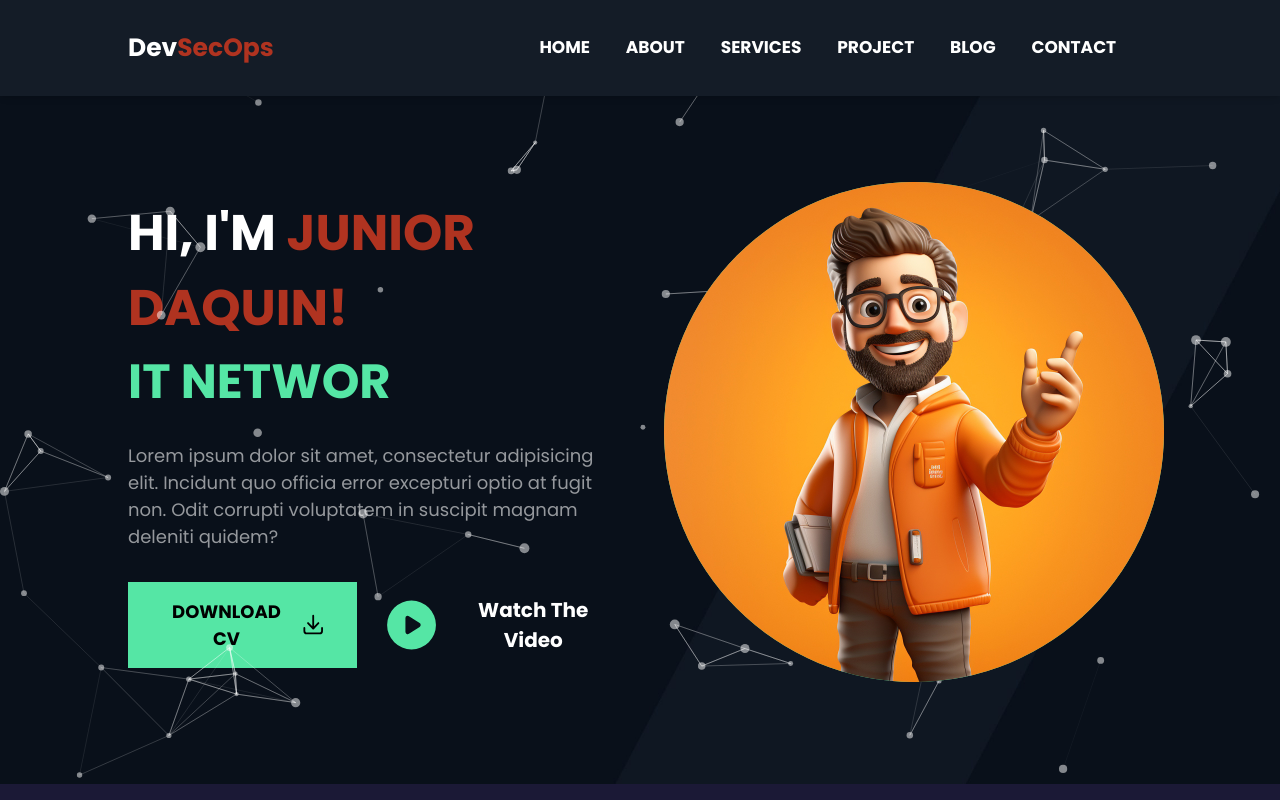
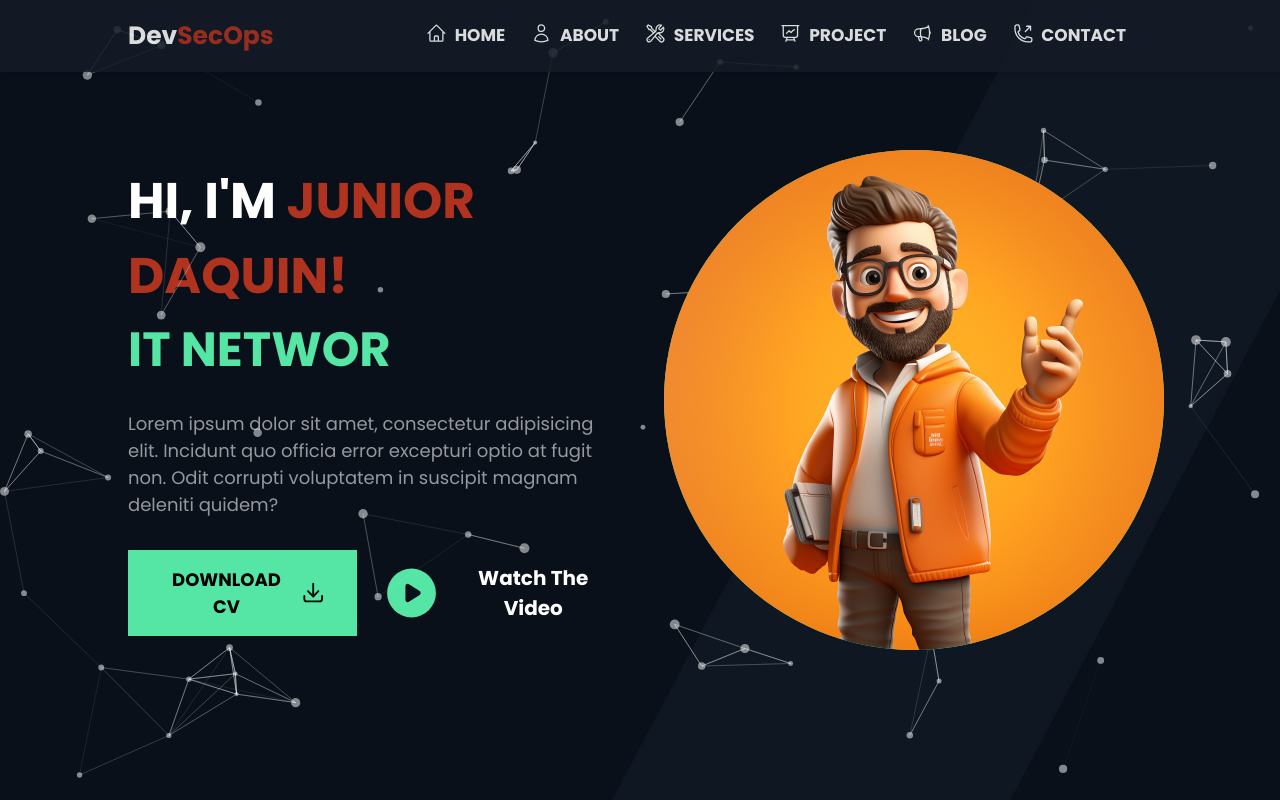
Before and after one commit to derostajunior/portfolio, a Next.js app in the folder my-portfolio/: page / in a window 1280 px wide. Shown: the top 800 px of the page. Built offline with nearby package versions, Linux system fonts and the light colour scheme.

Commit message:
fix: Update header

```diff
--- a/my-portfolio/components/hero.tsx
+++ b/my-portfolio/components/hero.tsx
@@ -7,7 +7,7 @@ import { ArrowDownTrayIcon, PlayCircleIcon } from "@heroicons/react/20/solid";
 
 const Hero = () => {
   return (
-    <div className="h-[88vh] bg-[url('/images/banner.jpg')] mt-[10vh] bg-cover bg-center">
+    <div className="h-[100vh] bg-[url('/images/banner.jpg')] bg-cover bg-center">
       <Particle />
       <div className="w-[80%] grid-cols-1 mx-auto grid lg:grid-cols-2 gap-[3rem] h-[100%] items-center">
         <div>
--- a/my-portfolio/components/nav.tsx
+++ b/my-portfolio/components/nav.tsx
@@ -1,26 +1,62 @@
 import { Bars3Icon } from "@heroicons/react/20/solid";
+import {
+  HomeIcon,
+  MegaphoneIcon,
+  PhoneArrowUpRightIcon,
+  PresentationChartLineIcon,
+  UserIcon,
+  WrenchScrewdriverIcon,
+} from "@heroicons/react/24/outline";
 import React from "react";
 
 interface Props {
-    openNav: () => void
+  openNav: () => void;
 }
 
-const Nav = ({openNav}:Props) => {
+const Nav = ({ openNav }: Props) => {
   return (
-    <div className="w-[100%] fixed z-50 top-0 h-[12vh] bg-[#141c27] shadow-md">
+    <div className="w-[100%] fixed z-50 top-0 h-[9vh] bg-[#141c27] opacity-85 shadow-md">
       <div className="flex items-center justify-between w-[80%] mx-auto h-[100%]">
         <h1 className="flex-[0.6] cursor-pointer text-[25px] text-white font-bold">
           Dev
           <span className="text-[#b03320]">SecOps</span>
         </h1>
-        <div className="nav">HOME</div>
-        <div className="nav">ABOUT</div>
-        <div className="nav">SERVICES</div>
-        <div className="nav">PROJECT</div>
-        <div className="nav">BLOG</div>
-        <div className="nav">CONTACT</div>
+        <div className="nav">
+          <div className="flex">
+            <HomeIcon className="w-[1.3rem] h-[1.3rem] mr-[0.5rem]" /> HOME
+          </div>
+        </div>
+        <div className="nav">
+          <div className="flex">
+            <UserIcon className="w-[1.3rem] h-[1.3rem] mr-[0.5rem]" /> ABOUT
+          </div>
+        </div>
+        <div className="nav">
+          <div className="flex">
+            <WrenchScrewdriverIcon className="w-[1.3rem] h-[1.3rem] mr-[0.5rem]" />
+            SERVICES
+          </div>
+        </div>
+        <div className="nav">
+          <div className="flex">
+            <PresentationChartLineIcon className="w-[1.3rem] h-[1.3rem] mr-[0.5rem]" />
+            PROJECT
+          </div>
+        </div>
+        <div className="nav">
+          <div className="flex">
+            <MegaphoneIcon className="w-[1.3rem] h-[1.3rem] mr-[0.5rem]" />
+            BLOG
+          </div>
+        </div>
+        <div className="nav">
+          <div className="flex">
+            <PhoneArrowUpRightIcon className="w-[1.3rem] h-[1.3rem] mr-[0.5rem]" />
+            CONTACT
+          </div>
+        </div>
         <div onClick={openNav}>
-            <Bars3Icon className="w-[2rem] md:hidden h-[2rem] cursor-pointer text-[#b03320]"/>
+          <Bars3Icon className="w-[2rem] md:hidden h-[2rem] cursor-pointer text-[#b03320]" />
         </div>
       </div>
     </div>
--- a/my-portfolio/styles/globals.css
+++ b/my-portfolio/styles/globals.css
@@ -6,7 +6,7 @@
 
 @layer components {
   .nav {
-    @apply relative font-semibold text-white cursor-pointer text-[17px] w-fit md:block after:block after:content-[''] after:absolute after:h-[3px] after:bg-[#b03320] after:w-full after:scale-x-0 after:hover:scale-x-100 after:transition after:duration-300 after:origin-center hidden;
+    @apply relative font-semibold text-white cursor-pointer text-[17px] w-fit md:block after:block after:content-[''] after:absolute after:h-[6px] after:bg-[#b03320] after:w-full after:scale-x-0 after:hover:scale-x-100 after:transition after:duration-300 after:origin-center hidden;
   }
 
   .nav-mobile {
```
